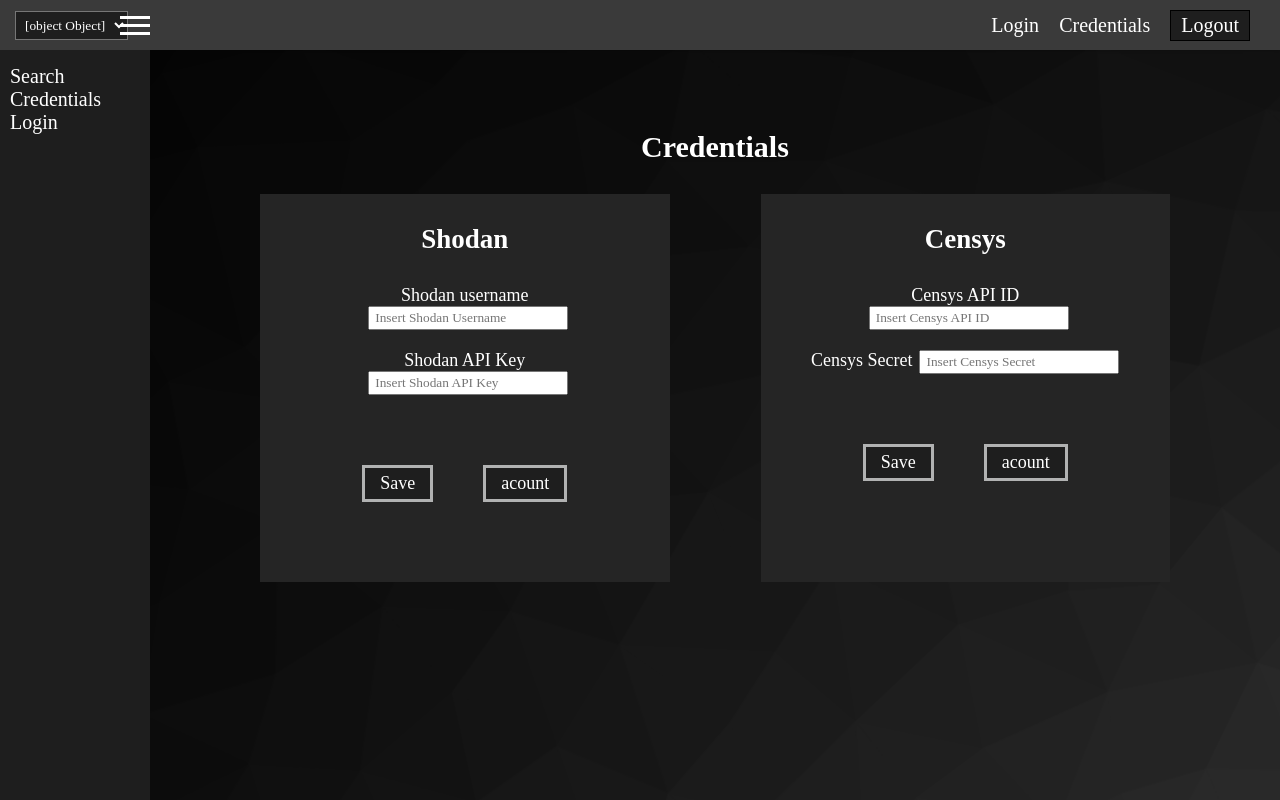
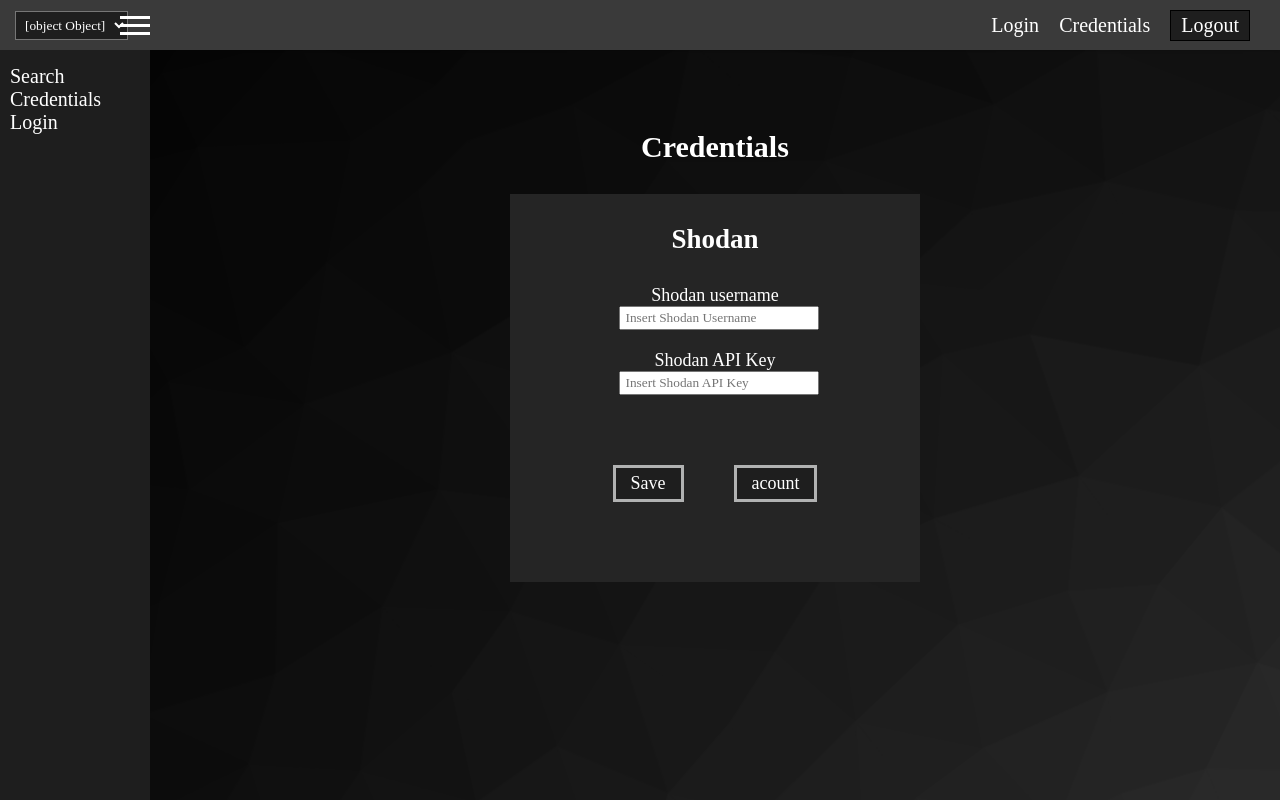
Before and after one commit to KTZgraph/sarenka-osint, a Next.js app: page /credentials in a window 1280 px wide. Built offline with nearby package versions, Linux system fonts and the light colour scheme.

Commit message:
wstepne przejrzenie api

```diff
--- /dev/null
+++ b/components/auth/census-api.js
@@ -0,0 +1 @@
+// https://www.census.gov/content/dam/Census/library/publications/2020/acs/acs_api_handbook_2020_ch02.pdf
--- a/components/credentials/credentials.js
+++ b/components/credentials/credentials.js
@@ -17,14 +17,14 @@
 
         />
 
-        <CredentialsForm
+        {/* <CredentialsForm
                   title={"Censys"}
                   username={"Censys API ID"}
                   usernamePlaceholder={"Insert Censys API ID"}
                   apiKey={"Censys Secret"}
                   apiKeyPlaceholder={"Insert Censys Secret"}
                   sourceUrl={"https://search.censys.io/account/api"}
-                  />
+                  /> */}
       </div>
     </div>
   );
--- a/components/credentials/credentials.module.css
+++ b/components/credentials/credentials.module.css
@@ -14,6 +14,7 @@
     flex-wrap: wrap;
     width: 100%;
     height: 35rem;
-    justify-content: space-between;
+    /* justify-content: space-between; */
+    justify-content: center;
     text-align: center;
 }
```
Also changed, not shown: components/auth/censys-api.js (added, +17 -0 lines), components/auth/shodan-api.js (added, +11 -0 lines).
